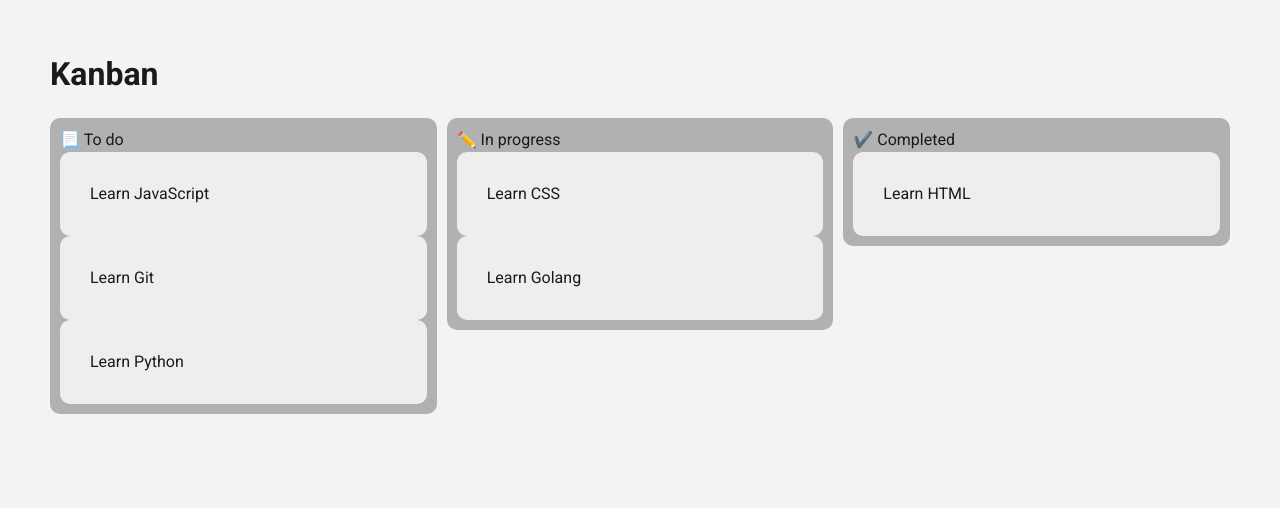
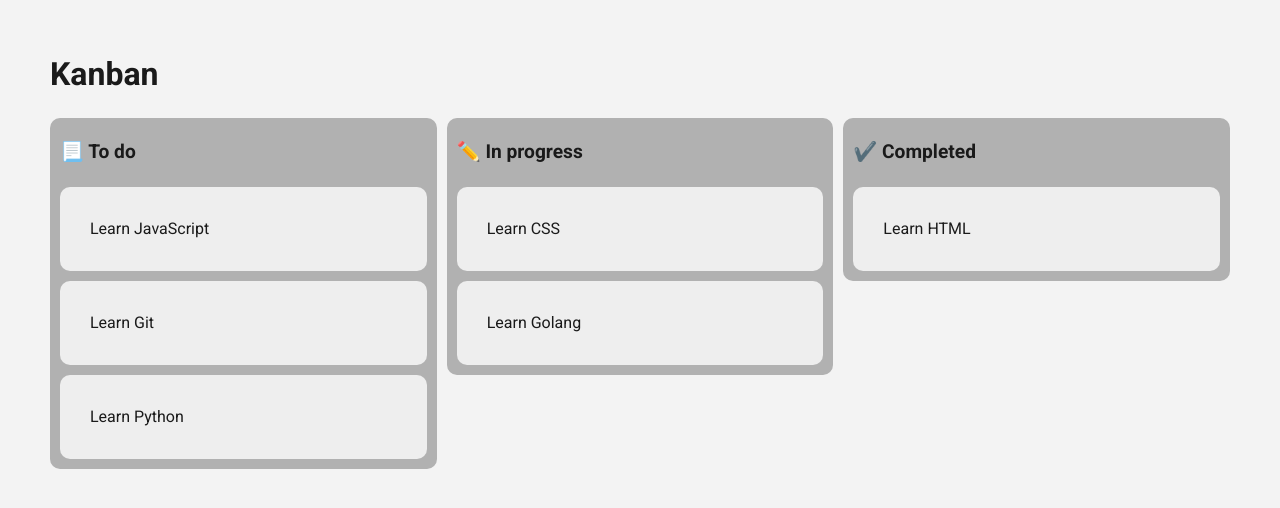
Before and after one commit to svmed2050/kanban-git-react, a React (Create React App) app: page / in a window 1280 px wide. Shown: the top 508 px of the page. Built offline with nearby package versions, Linux system fonts and the light colour scheme.

Commit message:
basic code of drag & drop

```diff
--- a/src/components/kanban/index.jsx
+++ b/src/components/kanban/index.jsx
@@ -26,7 +26,25 @@ const Kanban = () => {
 									<div className='kanban__section__title'>{section.title}</div>
 									<div className='kanban__section__content'>
 										{section.tasks.map((task, index) => (
-											<Card>{task.title}</Card>
+											<Draggable
+												key={task.id}
+												draggableId={task.id}
+												index={index}
+											>
+												{(provided, snapshot) => (
+													<div
+														ref={provided.innerRef}
+														{...provided.draggableProps}
+														{...provided.dragHandleProps}
+														style={{
+															...provided.draggableProps.style,
+															opacity: snapshot.isDragging ? '0.5' : '1',
+														}}
+													>
+														<Card>{task.title}</Card>
+													</div>
+												)}
+											</Draggable>
 										))}
 									</div>
 								</div>
--- a/src/components/kanban/kanban.scss
+++ b/src/components/kanban/kanban.scss
@@ -11,5 +11,17 @@
 		& ~ & {
 			margin-left: 10px;
 		}
+
+		&__title {
+			font-size: 1.2rem;
+			font-weight: 700;
+			margin: 10px 0 20px;
+		}
+
+		&__content {
+			& > * ~ * {
+				margin-top: 10px;
+			}
+		}
 	}
 }
```
